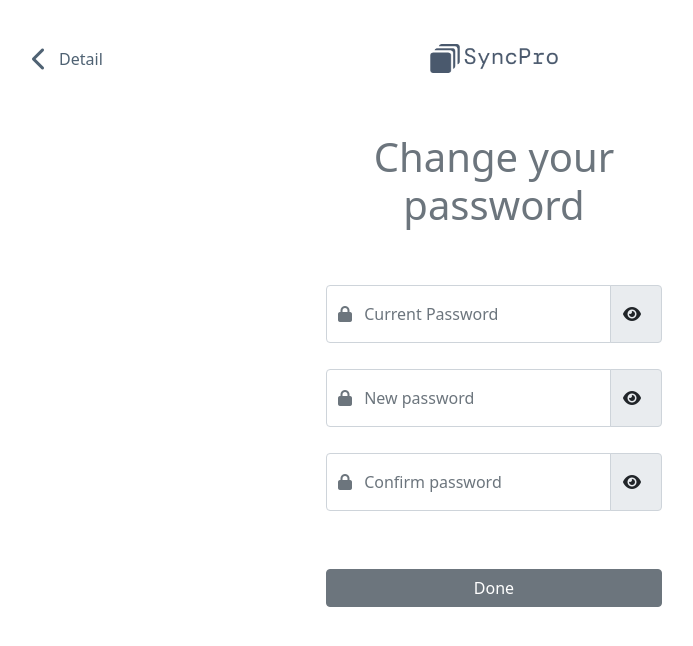
After one commit to patriciohuang/syncpro, a Flask app: page /user-detail/edit-user in a window 1280 px wide. The commit adds this page. Shown: the top 646 px of the page, without its empty margins (146-839 px from the left). Run offline with Flask 3, Linux system fonts and the light colour scheme; a user stored in the database is signed in; some libraries are stand-ins or nearby versions.

Commit message:
user detail and password changes function

```diff
--- a/app.py
+++ b/app.py
@@ -2,7 +2,7 @@ from flask import Flask, render_template
 from flask_session import Session
 
 from helpers import login_required
-from auth import login, logout, register
+from auth import login, logout, register, user_detail, edit_user
 from contact import contact_list, add_contact, delete_contact, edit_contact
 from list import index, add_list, delete_list, edit_list
 from profiles import profile_detail, edit_profile, add_profile, delete_profile, profile_lists
@@ -96,7 +96,7 @@ def add_contact_route(profile_id):
 "EDIT CONTACT"
 @app.route("/profile-detail/edit-contact/<int:profile_id>", methods=["GET", "POST"])
 @login_required
-def contact_edit_route(profile_id):
+def edit_contact_route(profile_id):
     return edit_contact(profile_id)
 
 "DELETE CONTACT"
@@ -105,24 +105,17 @@ def contact_edit_route(profile_id):
 def delete_contact_route(profile_id):
     return delete_contact(profile_id)
 
-# "CONTACT DETAIL"
-# @app.route("/contact-list/contact-detail/<int:contact_id>")
-# @login_required
-# def contact_detail_route(contact_id):
-#     return contact_detail(contact_id)
+# USER
+@app.route("/user-detail")
+@login_required
+def user_detail_route():
+    return user_detail()
 
-# "CONTACT EDIT"
-# @app.route("/contact-list/contact-detail/contact-edit/<int:contact_id>", methods=["GET", "POST"])
-# @login_required
-# def contact_edit_route(contact_id):
-#     return contact_edit(contact_id)
+@app.route("/user-detail/edit-user", methods=["GET", "POST"])
+@login_required
+def edit_user_route():
+    return edit_user()
 
-
-# "CONTACT DELETE"
-# @app.route("/delete-contact/<int:contact_id>")
-# @login_required
-# def delete_contact_route(contact_id):
-#     return delete_contact(contact_id)
 
 # AUTH
 "LOGIN"
--- a/contact.py
+++ b/contact.py
@@ -13,7 +13,11 @@ def contact_list(list_id):
     profiles = db.execute("SELECT * FROM profiles JOIN lists_profiles AS lp ON lp.profile_id = profiles.id JOIN lists ON lp.list_id = lists.id WHERE lists.id = ?", list_id)
     lists = db.execute("SELECT * FROM lists WHERE id = ?", list_id)
     list_name = lists[0]["list_name"]
-    return render_template("contact-list.html", list_id=list_id, profiles=profiles, list_name=list_name)
+    if profiles:
+        avatar = profiles[0]["image"]
+    else:
+        avatar = '/static/user-avatar.png'
+    return render_template("contact-list.html", list_id=list_id, profiles=profiles, list_name=list_name, avatar=avatar)
 
 def add_contact(profile_id):
     user_id = session["id"]
--- a/templates/add-contact.html
+++ b/templates/add-contact.html
@@ -29,8 +29,8 @@
             </div>
         {% endfor %}
         <button id="add-contact" type="submit" class="btn btn-secondary my-3 w-100">
-            <i class="fa-solid fa-arrow-right-arrow-left me-2"></i>
-            Add
+          <i class="fa-solid fa-plus me-2"></i>
+          Add
         </button>
       </form>
     </div>
--- a/templates/add-profile.html
+++ b/templates/add-profile.html
@@ -38,10 +38,10 @@
                 <label for="address">Address</label>
             </div>
             <div class="form-floating mb-3">
-                <input type="email" class="form-control" name="email" id="email" placeholder="name@example.com">
+                <input type="email" class="form-control" name="email" id="email" placeholder="name@example.com" autocomplete="off">
                 <label for="email">Email</label>
             </div>
-            <div id="url-container">
+            <div id="url-container" class="form-floating">
             </div>
             <div class="form-floating mb-3">
                 <input type="button" id="addurl" class="form-control" onclick="addURL()" placeholder="https://example.com">
--- a/templates/contact-list.html
+++ b/templates/contact-list.html
@@ -9,7 +9,8 @@
     <div class="container-fluid">
         <p class="logo fs-3 p-0">{{ list_name }}</p>
     </div>
-    <div class="container-fluid">
+    <div class="container">
+        <a href="/user-detail" class="user-icon"><img src="/{{ avatar }}" alt="avatar"></a>
     </div>
 {% endblock %}
 
--- /dev/null
+++ b/templates/edit-user.html
@@ -0,0 +1,101 @@
+{% extends "layout.html" %}
+
+{% block nav %}
+    <div class="container-fluid">
+      <a href="/user-detail">
+        <i class="fa-solid fa-chevron-left fa-xl me-2"></i>
+        Detail
+      </a>
+    </div>
+    <div class="container-fluid">
+      <img src="/static/logo-dark.png" alt="logo" class="logo">
+    </div>
+    <div class="container">
+    </div>
+{% endblock %}
+
+{% block main %}
+    <section class="container auth">
+        <div class="container pb-5">
+            <h1 class="text-secondary">Change your password</h1>
+        </div>
+        <form class="container" id="registration-form" action="/user-detail/edit-user" method="post" onsubmit="return validateUserForm();">
+            <div class="mb-5">
+                <div class="input-group form-floating">
+                  <input type="password" name="currentpassword" class="form-control" id="currentpassword" placeholder="Current password" autocomplete="off">
+                  <label for="currentpassword" class="text-secondary">
+                      <i class="fa-solid fa-lock me-2"></i>
+                      Current Password
+                  </label>
+                  <div class="input-group-text">
+                      <i class="fa-solid fa-eye me-2" onclick="togglePasswordVisibility('currentpassword')"></i>
+                  </div>
+                </div>
+                <div class="error-message mb-3" style="height: 10px" id="current-password-error">
+                  {% if current_password_error %}
+                    Your current password is missing or incorrect.
+                  {% endif %}
+                </div>
+                <div class="input-group form-floating">
+                    <input type="password" name="newpassword" class="form-control" id="newpassword" placeholder="New password" autocomplete="off">
+                    <label for="newpassword" class="text-secondary">
+                        <i class="fa-solid fa-lock me-2"></i>
+                        New password
+                    </label>
+                    <div class="input-group-text" onclick="togglePasswordVisibility('newpassword')" style="cursor: pointer;">
+                        <i class="fa-solid fa-eye me-2"></i>
+                    </div>
+                </div>
+                <div class="error-message mb-3" style="height: 10px" id="new-password-error"></div>
+                <div class="input-group form-floating">
+                    <input class="form-control" id="confirmation" name="confirmation" placeholder="Confirm password" type="password" autocomplete="off">
+                    <label for="confirmation" class="text-secondary">
+                        <i class="fa-solid fa-lock me-2"></i>
+                        Confirm password
+                    </label>
+                    <div class="input-group-text" onclick="togglePasswordVisibility('confirmation')" style="cursor: pointer;">
+                        <i class="fa-solid fa-eye me-2"></i>
+                    </div>
+                </div>
+                <div class="error-message mb-3" style="height: 10px" id="confirmation-error"></div>
+            </div>
+            <button class="btn btn-secondary w-100 mb-3" type="submit">Done</button>
+        </form>
+    </section>
+    <script>
+        function validateUserForm() {
+          let currentpassword = document.getElementById("currentpassword").value;
+          let newpassword = document.getElementById("newpassword").value;
+          let confirmation = document.getElementById("confirmation").value;
+          let isValid = true;
+
+          document.getElementById("current-password-error").textContent = "";
+          document.getElementById("new-password-error").textContent = "";
+          document.getElementById("confirmation-error").textContent = "";
+
+          if (!currentpassword) {
+              document.getElementById("current-password-error").textContent = "Your current password is missing or incorrect.";
+              isValid = false;
+          }
+
+          if (!newpassword) {
+              document.getElementById("new-password-error").textContent = "Please enter a new password.";
+              isValid = false;
+          }
+
+          if (!confirmation) {
+              document.getElementById("confirmation-error").textContent = "Please confirm your password.";
+              isValid = false;
+          }
+
+          if (newpassword !== confirmation) {
+              document.getElementById("confirmation-error").textContent = "Passwords do not match.";
+              isValid = false;
+          }
+
+          return isValid;
+        }
+
+    </script>
+
+{% endblock %}
--- a/templates/index.html
+++ b/templates/index.html
@@ -2,13 +2,12 @@
 
 {% block nav %}
 <div class="container-fluid">
-  <a href="/logout">Log out</a>
 </div>
 <div class="container-fluid">
   <img src="/static/logo-dark.png" alt="logo" class="logo">
 </div>
 <div class="container">
-  <a href="/add-list" class="user-icon"><img src="{{ avatar }}" alt="avatar"></a>
+  <a href="/user-detail" class="user-icon"><img src="{{ avatar }}" alt="avatar"></a>
 </div>
 {% endblock %}
 
--- a/templates/layout.html
+++ b/templates/layout.html
@@ -37,22 +37,48 @@
         </main>
     </body>
     <script>
+        // Change password visibility
+        function togglePasswordVisibility(inputId) {
+            let passwordInput = document.getElementById(inputId);
+            let toggleButton = document.getElementById(`toggle-${inputId}`);
+
+            if (passwordInput.type === "password") {
+                passwordInput.type = "text";
+                toggleButton.textContent = "Hide Password";
+            } else {
+                passwordInput.type = "password";
+                toggleButton.textContent = "Show Password";
+            }
+        }
+
         // For ADD FORM and EDIT FORM to add new url
         let urlCount = 0;
 
         function addURL() {
             urlCount++;
             const urlContainer = document.getElementById("url-container");
-            const inputField = document.createElement("div");
-            inputField.className = "form-floating mb-3";
+            const inputGroup = document.createElement("div");
+            inputGroup.className = "input-group mb-3";
 
-            inputField.innerHTML = `
+            inputGroup.innerHTML = `
                 <input type="url" class="form-control" name="url${urlCount}" placeholder="https://example.com">
-                <label for="url${urlCount}">URL</label>
+                <label for="url${urlCount}"></label>
+                <div class="input-group-text">
+                    <i class="fa-solid fa-circle-minus" onclick="removeURL(this)"></i>
+                </div>
             `;
 
-            urlContainer.appendChild(inputField);
+            urlContainer.appendChild(inputGroup);
         }
+
+
+        // For ADD FORM and EDIT FORM to delete URL input
+        function removeURL(button) {
+            const urlInputGroup = button.parentElement.parentElement;
+            const urlContainer = document.getElementById("url-container");
+            urlContainer.removeChild(urlInputGroup);
+        }
+
         // For ADD FORM and EDIT FORM to validate the form before submit
         function validateForm() {
             let profilename = document.getElementById("profilename").value;
--- a/templates/modal.html
+++ b/templates/modal.html
@@ -1,4 +1,4 @@
-<div class="modal fade position-absolute" id="modal-{{ data.id }}" tabindex="-1" aria-labelledby="modalLabel" aria-hidden="true">
+<div class="modal fade " id="modal-{{ data.id }}" tabindex="-1" aria-labelledby="modalLabel" aria-hidden="true">
     <div class="modal-dialog">
         <div class="modal-content">
             <div class="modal-header">
--- a/templates/profile-detail.html
+++ b/templates/profile-detail.html
@@ -23,7 +23,8 @@
   <div class="container-fluid">
     <img src="/static/logo-dark.png" alt="logo" class="logo">
   </div>
-  <div class="container-fluid">
+  <div class="container">
+    <a href="/user-detail" class="user-icon"><img src="/{{ avatar }}" alt="avatar"></a>
   </div>
 {% endblock %}
 {% block main %}
@@ -72,7 +73,7 @@
           {% endfor %}
           {% if not exist_contact and not user_id == profile[0].user_id or not user_id %}
           <a href="/add-contact/{{ profile_id }}" class="form-floating">
-            <button id="share-profile" class="btn btn-primary mb-3 w-100">
+            <button id="share-profile" class="btn btn-secondary mb-3 w-100">
               <i class="fa-solid fa-plus me-2"></i>
               Add to contact
             </button>
```
Also changed, not shown: auth.py (+33 -9 lines), profiles.py (+11 -4 lines), templates/edit-profile.html (+5 -2 lines), templates/login.html (+17 -14 lines), templates/register.html (+23 -15 lines), templates/user-detail.html (added, +38 -0 lines), syncpro.db.
